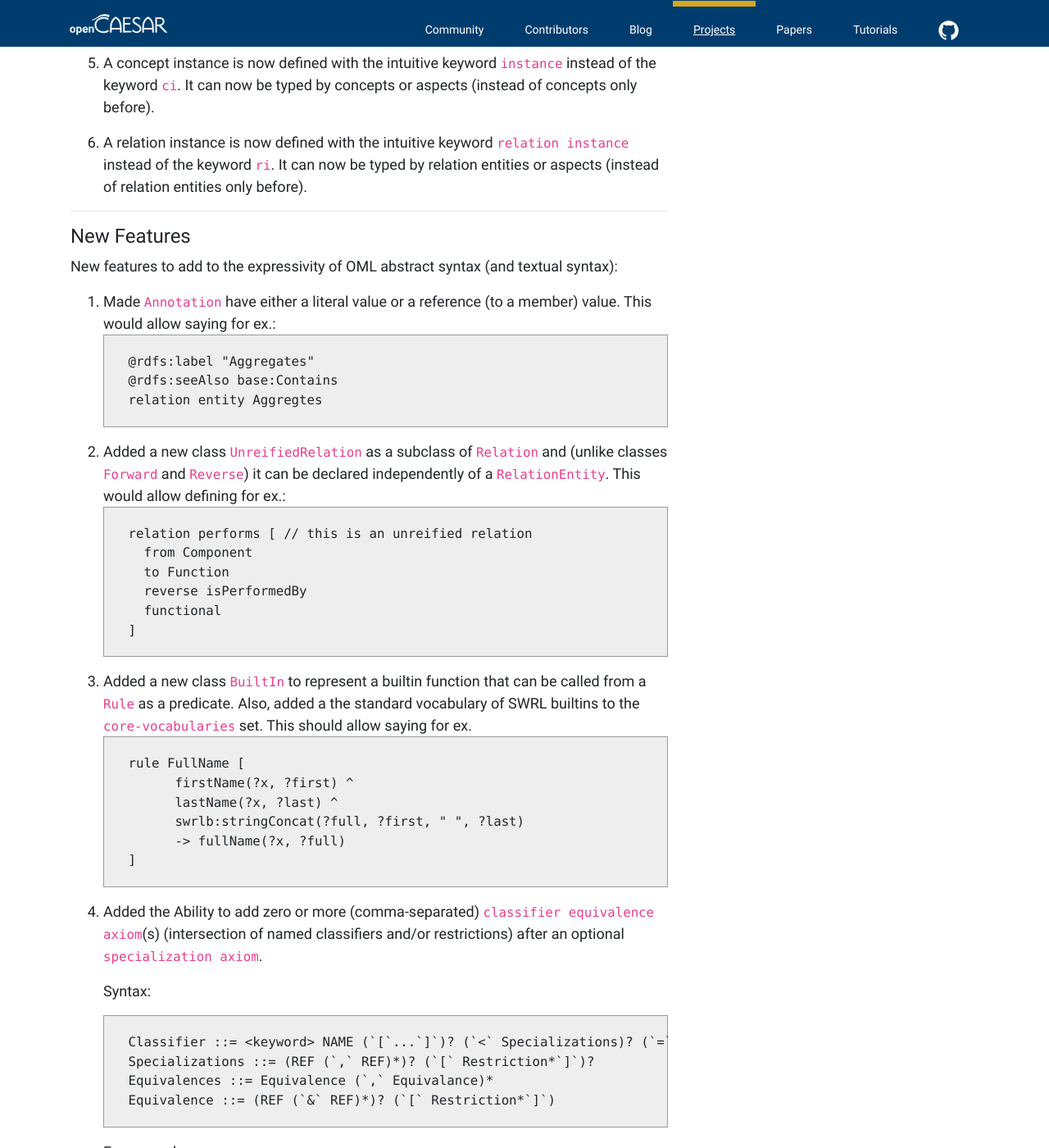
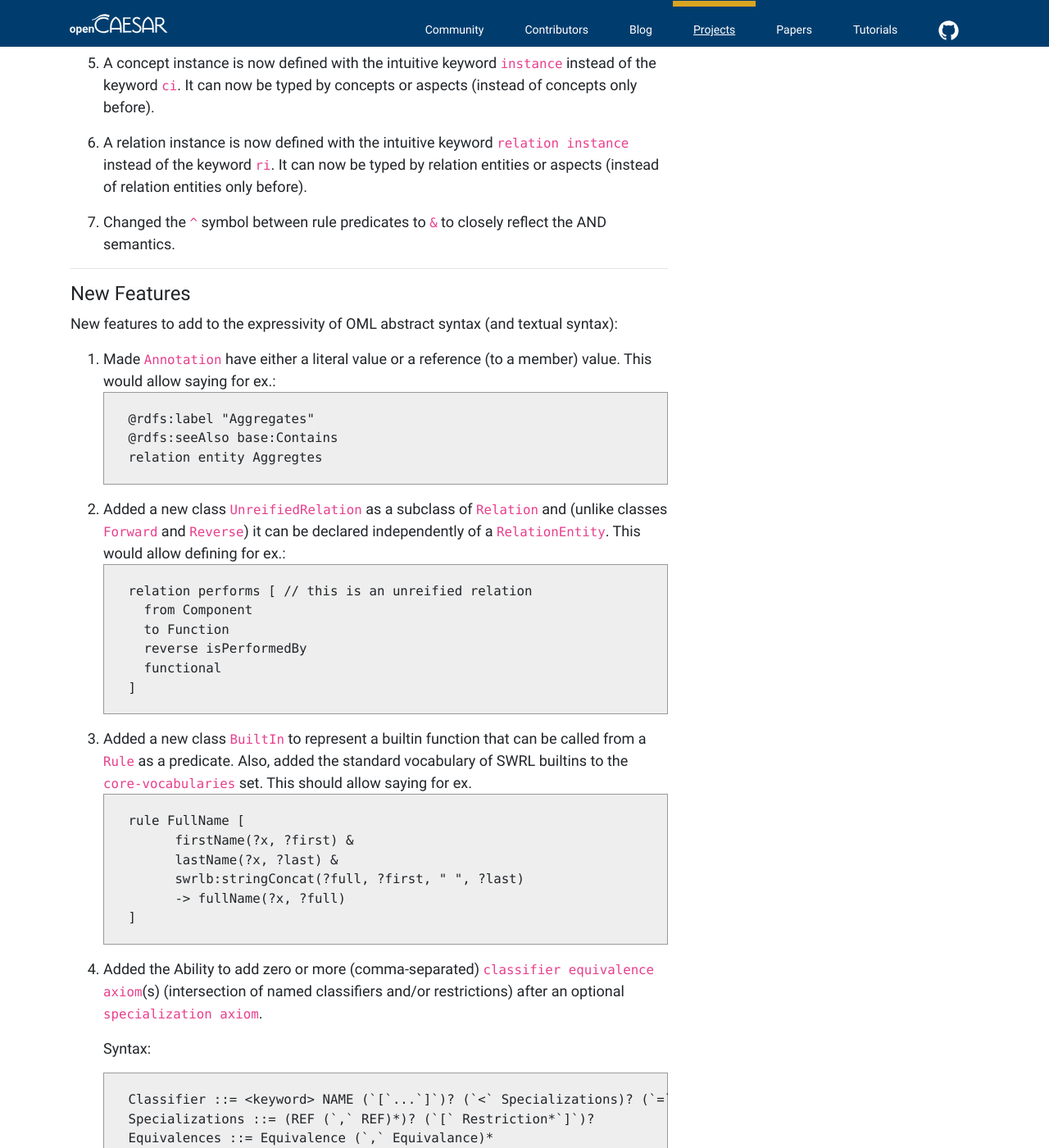
Before and after one commit to opencaesar/opencaesar.github.io, a Jekyll site: the page built from _projects/2023-2-1-OML-v2.md, in a window 1280 px wide and 1400 px high, scrolled down 2355 px. Shown: the whole window at 82% size. Built offline with Jekyll 4.4.1, drawn with Linux system fonts in a browser that asks for light colours; nearby versions of some CDN libraries; some of the changed text lies outside the part shown.

Commit message:
improved oml2 blog

````diff
--- a/_projects/2023-2-1-OML-v2.md
+++ b/_projects/2023-2-1-OML-v2.md
@@ -74,6 +74,8 @@ Changes to the OML abstract syntax and its Java API that also impacts the textua
 
 1. A relation instance is now defined with the intuitive keyword `relation instance` instead of the keyword `ri`. It can now be typed by relation entities or aspects (instead of relation entities only before).
 
+1. Changed the `^` symbol between rule predicates to `&` to closely reflect the AND semantics.
+
 ---
 
 #### New Features
@@ -95,11 +97,11 @@ New features to add to the expressivity of OML abstract syntax (and textual synt
       functional
     ]
     ```
-1. Added a new class `BuiltIn` to represent a builtin function that can be called from a `Rule` as a predicate. Also, added a the standard vocabulary of SWRL builtins to the `core-vocabularies` set. This should allow saying for ex.
+1. Added a new class `BuiltIn` to represent a builtin function that can be called from a `Rule` as a predicate. Also, added the standard vocabulary of SWRL builtins to the `core-vocabularies` set. This should allow saying for ex.
     ```
     rule FullName [
-          firstName(?x, ?first) ^
-          lastName(?x, ?last) ^
+          firstName(?x, ?first) &
+          lastName(?x, ?last) &
           swrlb:stringConcat(?full, ?first, " ", ?last)
           -> fullName(?x, ?full)
     ]
````
Also changed, not shown: other parts of _projects/2023-2-1-OML-v2.md (+2 -2 lines).
